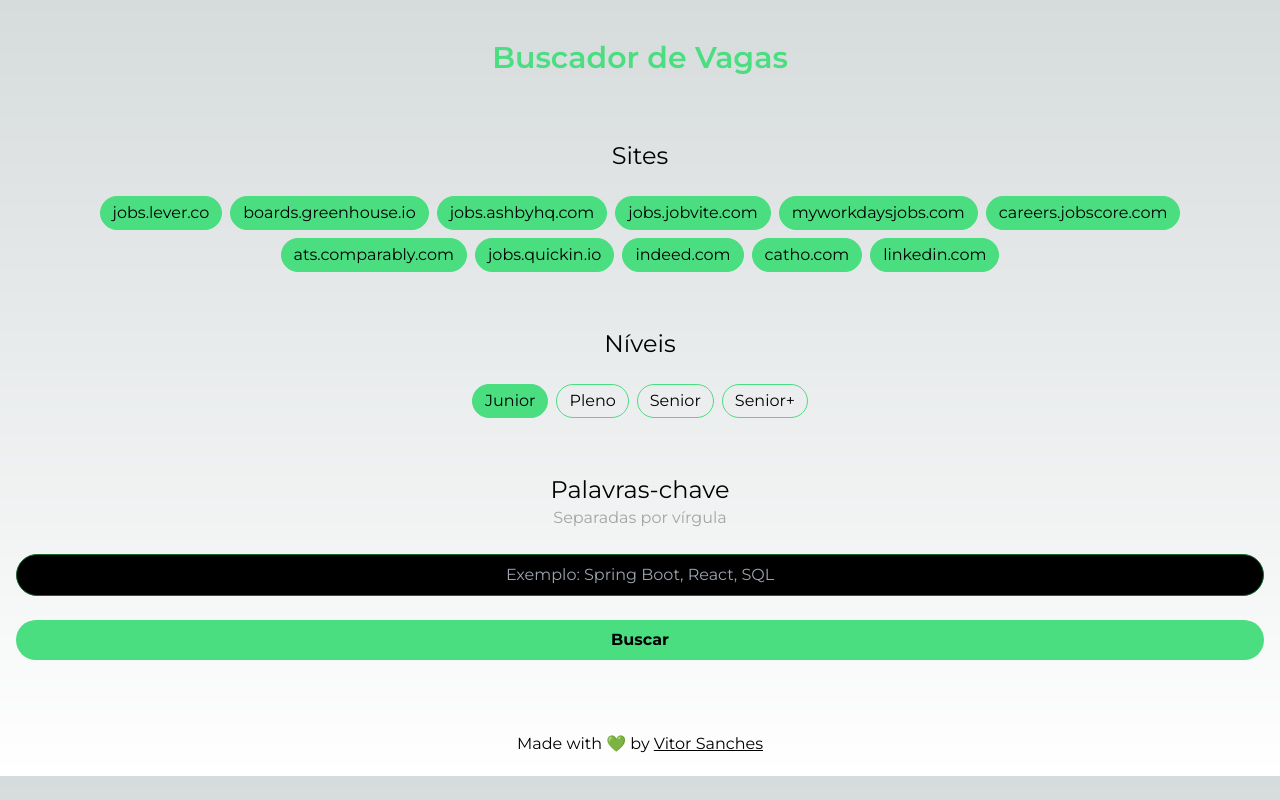
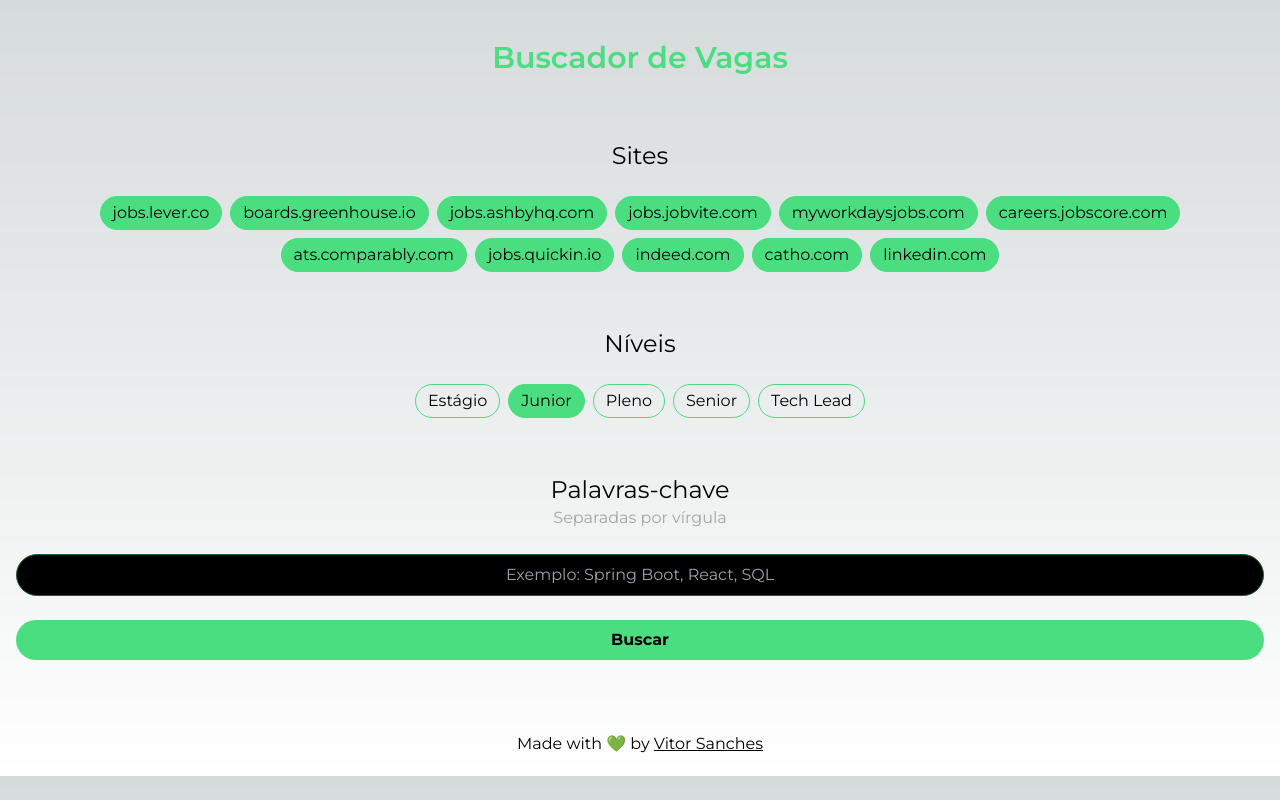
Before and after one commit to vitorxfs/jobsearch, a Next.js app: page / in a window 1280 px wide. Built offline with nearby package versions, Linux system fonts and the light colour scheme.

Commit message:
feat: add intern level

```diff
--- a/src/components/Form.tsx
+++ b/src/components/Form.tsx
@@ -29,6 +29,9 @@ const checkboxDefaultData = sitesValues.reduce<Record<string, CheckBoxData>>(
 );
 
 const levelsStrings = {
+  intern: [
+    'estagiário', 'estágio', 'intern', 'internship',
+  ],
   junior: [
     'jr', 'junior', 'entry', 'assistant'
   ],
@@ -38,18 +41,19 @@ const levelsStrings = {
   senior: [
     'senior', 'sr', 'III'
   ],
-  upper: [
-    'lead', 'manager', 'ld', 'staff'
+  lead: [
+    'tech lead', 'lead'
   ]
 }
 
-type Level = 'junior' | 'mid' | 'senior' | 'upper'
+type Level = 'intern' | 'junior' | 'mid' | 'senior' | 'lead';
 
 const levelsDefaultCheckboxes: Record<Level, CheckBoxData> = {
+  intern: { checked: false, label: 'Estágio'},
   junior: { checked: true, label: 'Junior' },
   mid: { checked: false, label: 'Pleno' },
   senior: { checked: false, label: 'Senior' },
-  upper: { checked: false, label: 'Senior+' },
+  lead: { checked: false, label: 'Tech Lead' },
 }
 
 export function SearchForm() {
```
